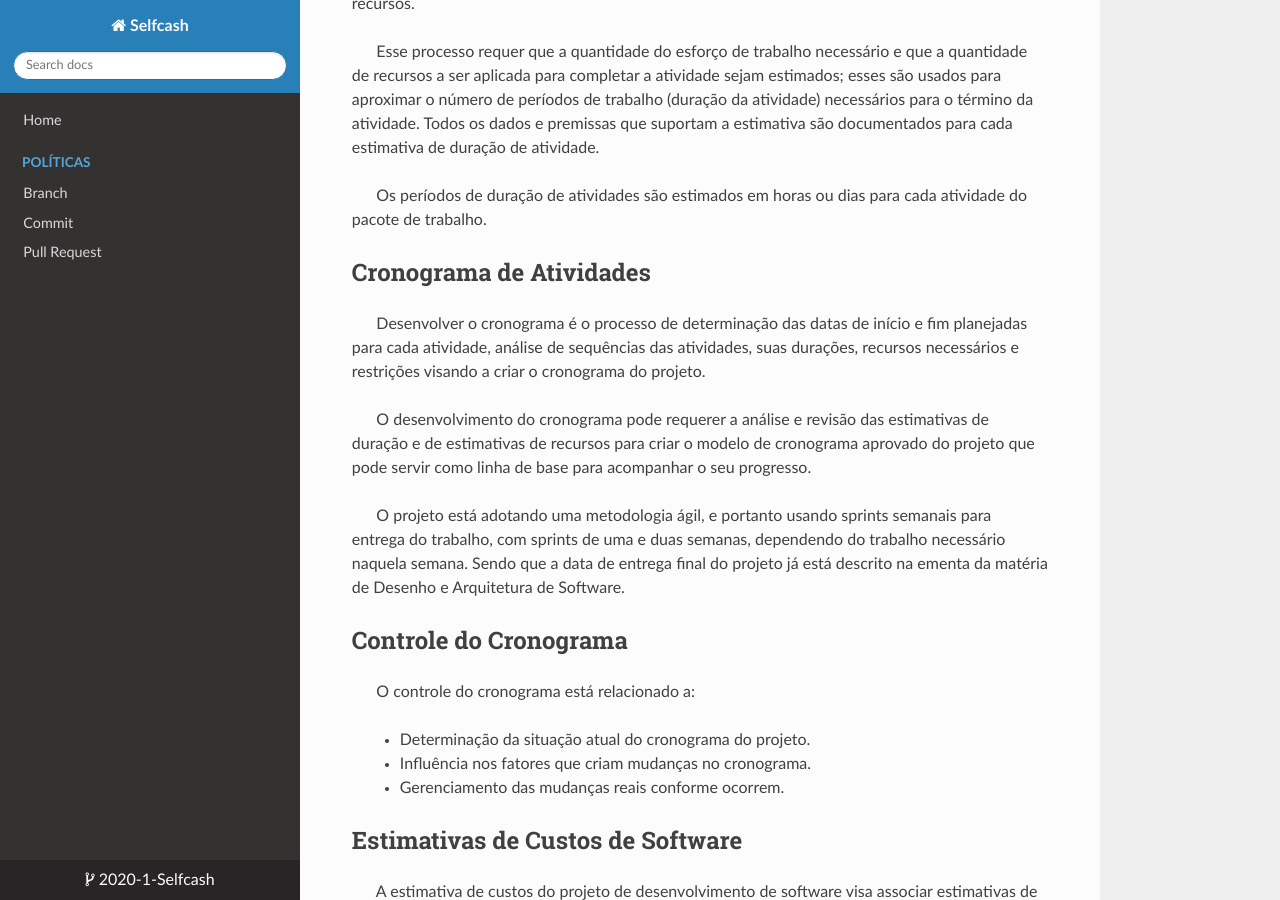
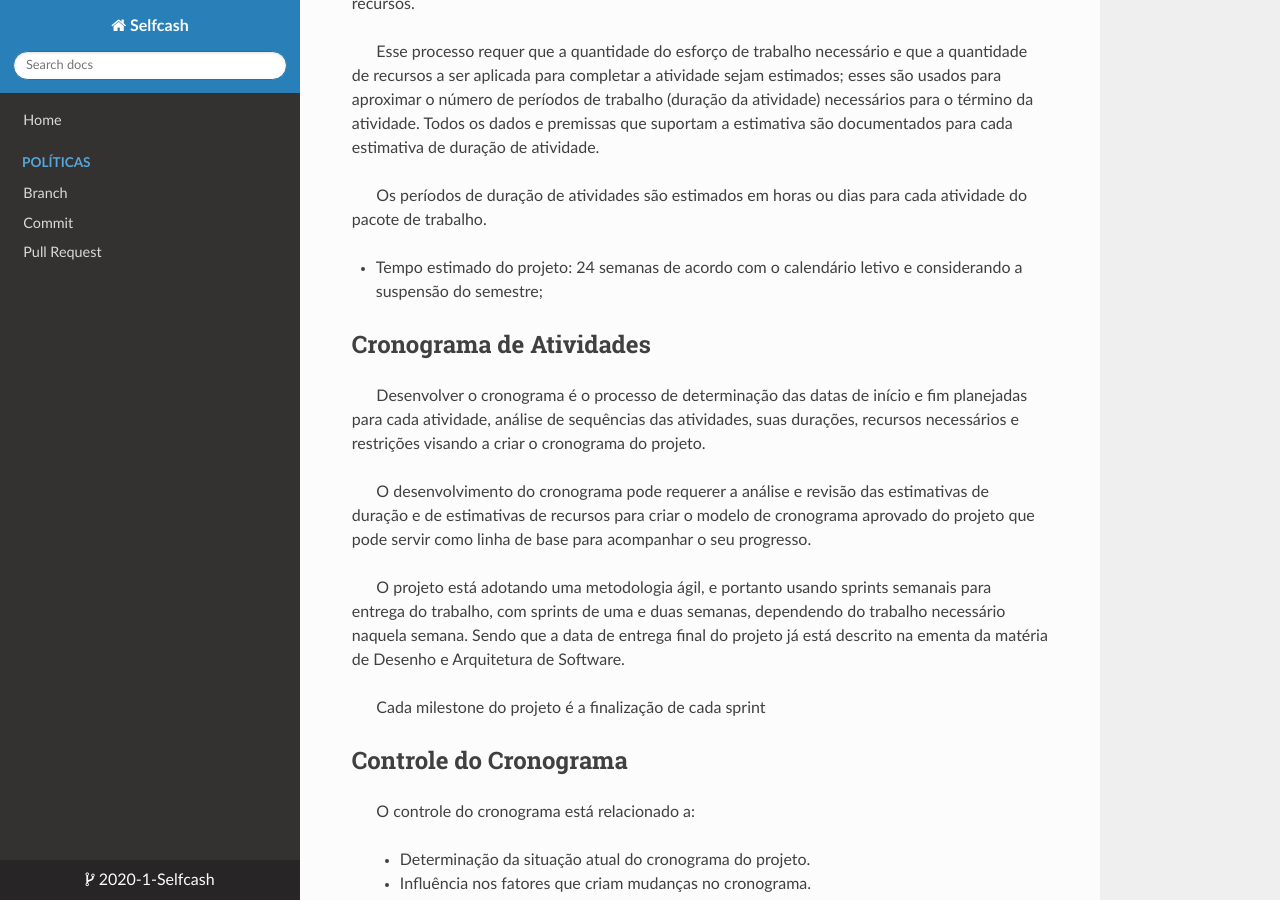
Before and after one commit to 2020-1-Selfcash/Docs, an MkDocs documentation site: the page built from docs/estimativa.md, in a window 1280 px wide and 900 px high, scrolled down 259 px. Built offline with MkDocs 1.6.1, drawn with Linux system fonts in a browser that asks for light colours; nearby versions of some CDN libraries.

Commit message:
update estimate time

```diff
--- a/docs/estimativa.md
+++ b/docs/estimativa.md
@@ -7,6 +7,8 @@ de trabalho que serão necessários para terminar as atividades específicas com
 &nbsp;&nbsp;&nbsp;&nbsp;&nbsp;&nbsp;Os períodos de duração de atividades são estimados em horas ou dias para cada
 atividade do pacote de trabalho.
 
+* Tempo estimado do projeto: 24 semanas de acordo com o calendário letivo e considerando a suspensão do semestre;
+
 ## Cronograma de Atividades
 
 &nbsp;&nbsp;&nbsp;&nbsp;&nbsp;&nbsp;Desenvolver o cronograma é o processo de determinação das datas de início e fim planejadas para cada atividade, análise de sequências das atividades, suas durações, recursos necessários e restrições visando a criar o cronograma do projeto.
@@ -14,6 +16,8 @@ atividade do pacote de trabalho.
 &nbsp;&nbsp;&nbsp;&nbsp;&nbsp;&nbsp;O desenvolvimento do cronograma pode requerer a análise e revisão das estimativas de duração e de estimativas de recursos para criar o modelo de cronograma aprovado do projeto que pode servir como linha de base para acompanhar o seu progresso.
 
 &nbsp;&nbsp;&nbsp;&nbsp;&nbsp;&nbsp;O projeto está adotando uma metodologia ágil, e portanto usando sprints semanais para entrega do trabalho, com sprints de uma e duas semanas, dependendo do trabalho necessário naquela semana. Sendo que a data de entrega final do projeto já está descrito na ementa da matéria de Desenho e Arquitetura de Software.
+
+&nbsp;&nbsp;&nbsp;&nbsp;&nbsp;&nbsp;Cada milestone do projeto é a finalização de cada sprint
 
 ## Controle do Cronograma
 
```
